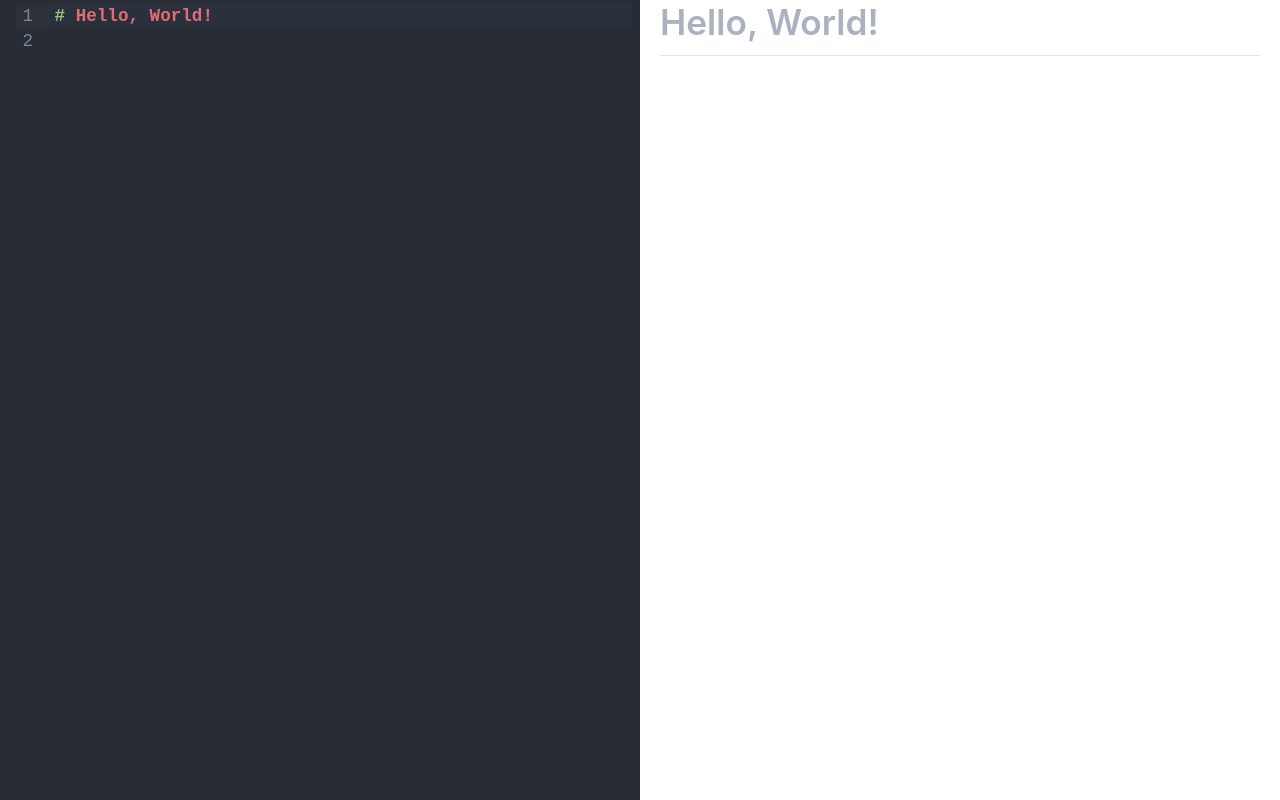
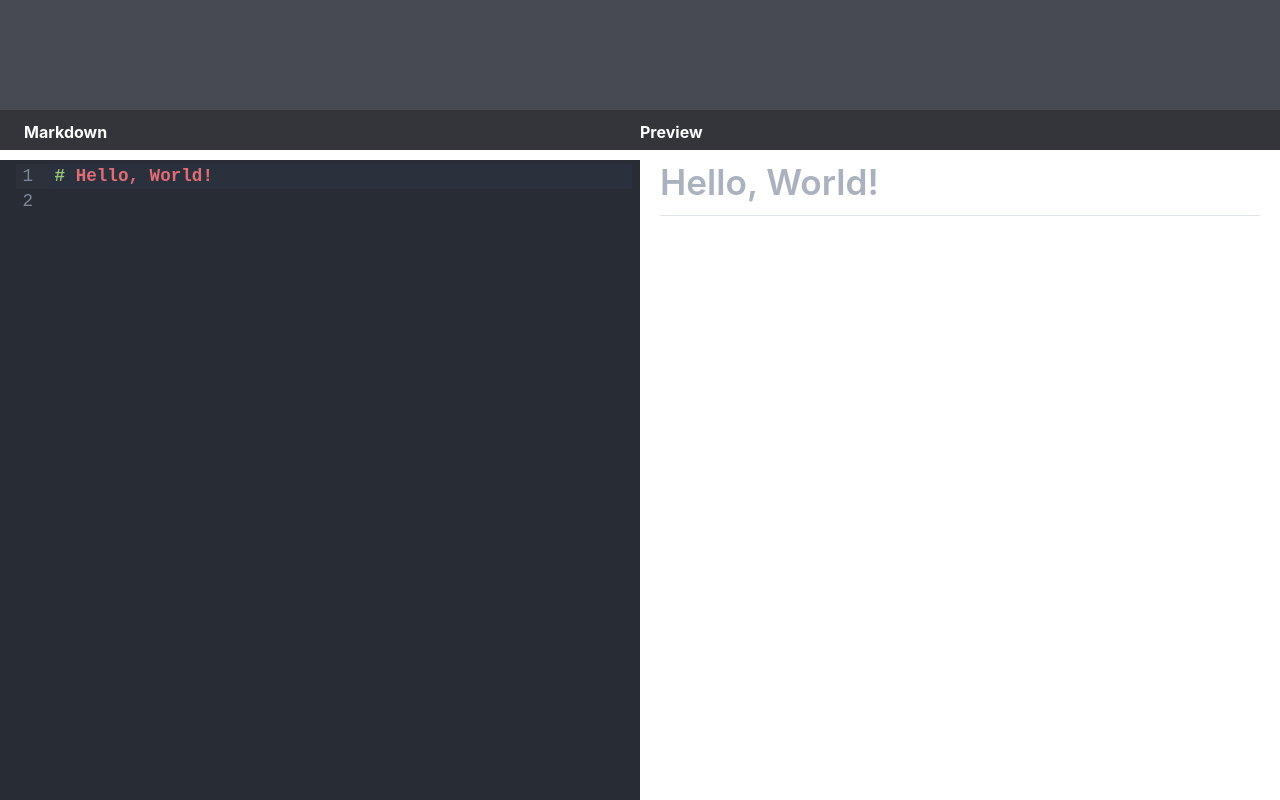
Before and after one commit to mikeleo03/Markdown-Editor, a React (Vite) app: page / in a window 1280 px wide. Built offline with nearby package versions, Linux system fonts and the light colour scheme.

Commit message:
feat : add preview bar

```diff
--- a/src/App.tsx
+++ b/src/App.tsx
@@ -2,6 +2,13 @@ import React, { useState, useCallback } from 'react'
 import Editor from './editor'
 import Preview from './preview'
 import './app.css'
+import Prevpane from './components/prevpane'
+
+const backgroundStyle = {
+  width: "100vw",
+  minHeight: "100vh",
+  maxHeight: "100vh",
+}
 
 const App: React.FC = () => {
   const [doc, setDoc] = useState<string>('# Hello, World!\n')
@@ -11,9 +18,12 @@ const App: React.FC = () => {
   }, [])
 
   return (
-    <div className="app">
-      <Editor onChange={handleDocChange} initialDoc={doc} />
-      <Preview doc={doc} />
+    <div style={backgroundStyle}>
+      <Prevpane />
+      <div className="app">
+        <Editor onChange={handleDocChange} initialDoc={doc} />
+        <Preview doc={doc} />
+      </div>
     </div>
   )
 }
--- /dev/null
+++ b/src/components/prevpane.css
@@ -0,0 +1,30 @@
+.main-prevpane {
+    height: 20vh;
+    overflow-y: auto;
+}
+
+.info {
+    height: 13.8vh;
+    background-color: #474a51;
+}
+
+.label {
+    height: 5vh;
+    padding-top: 1.2vh;
+    display: flex;
+    flex-direction: row;
+    color: white;
+    font-weight: 700;
+    background-color: #33353b;
+}
+
+.label1 {
+    flex: 1 1 50%;
+    padding-left: 1.5rem;
+    background-color: #33353b;
+}
+
+.label2 {
+    flex: 1 1 50%;
+    background-color: #33353b;
+}
--- /dev/null
+++ b/src/components/prevpane.tsx
@@ -0,0 +1,22 @@
+import React, { useCallback, useEffect } from 'react';
+import "./prevpane.css"
+
+const Prevpane = () => {
+    return (
+        <div className="main-prevpane">
+            <div className='info'>
+
+            </div>
+            <div className='label'>
+                <div className='label1'>
+                    Markdown
+                </div>
+                <div className='label2'>
+                    Preview
+                </div>
+            </div>
+        </div>
+    );
+}
+
+export default Prevpane;
--- a/src/editor.css
+++ b/src/editor.css
@@ -1,5 +1,5 @@
 .editor-wrapper {
-    height: 100vh;
+    height: 80vh;
     flex: 1 1 50%;
     overflow-y: auto;
     background-color: #282c34;
--- a/src/index.css
+++ b/src/index.css
@@ -9,8 +9,7 @@ body {
         sans-serif;
     -webkit-font-smoothing: antialiased;
     -moz-osx-font-smoothing: grayscale;
-    height: 100vh;
-    overflow: hidden;
+    overflow-x: hidden;
 }
 
 code {
--- a/src/preview.css
+++ b/src/preview.css
@@ -1,7 +1,7 @@
 .preview.markdown-body {
     flex: 1 1 50%;
     overflow-y: auto;
-    height: 100vh;
+    height: 80vh;
     color: #abb2bf;
     padding-left: 1.25rem;
     padding-right: 1.25rem;
```
